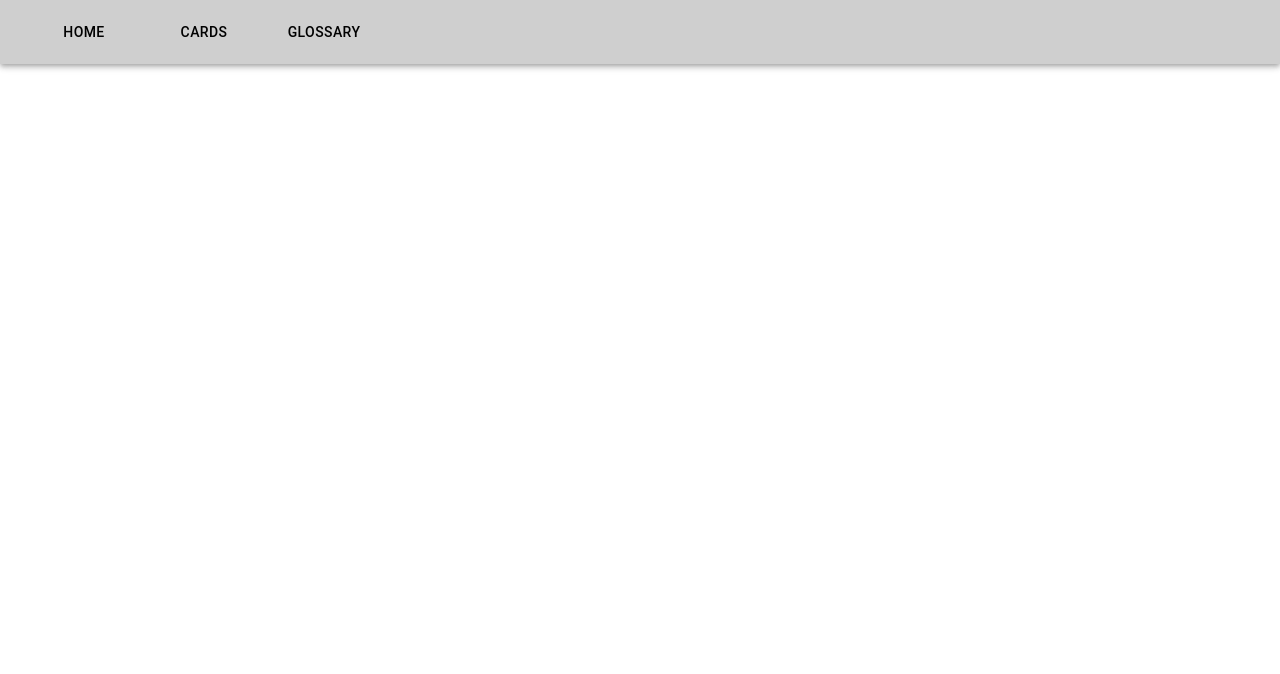
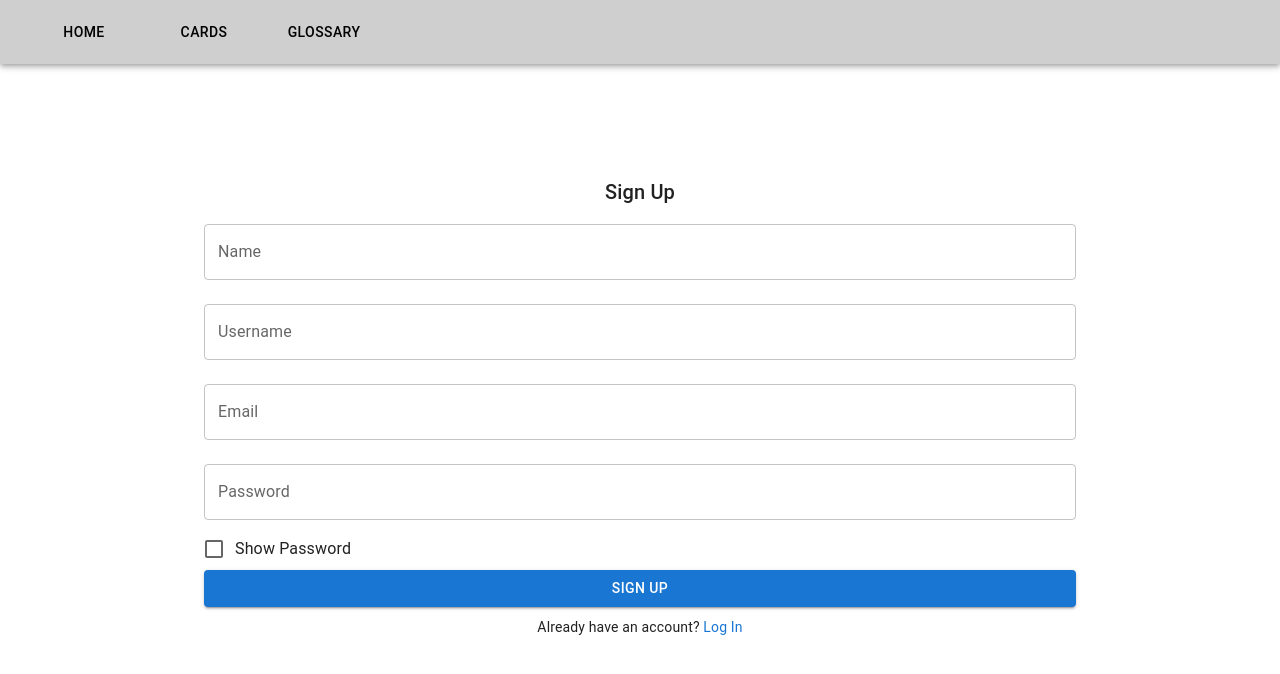
Before and after one commit to lingzhouc/phase-5-project, a React (Create React App) app in the folder client/: page /signup in a window 1280 px wide. Shown: the top 674 px of the page. Built offline with nearby package versions, Linux system fonts and the light colour scheme; no server answers.

Commit message:
ADD: started signup

```diff
--- a/client/src/components/auth/LogInForm.js
+++ b/client/src/components/auth/LogInForm.js
@@ -1,5 +1,5 @@
 import { useState } from "react";
-import { Formik, Form, Field, ErrorMessage} from "formik";
+import { Formik, Form, ErrorMessage} from "formik";
 import { Button, TextField, FormControlLabel, Checkbox, Link, Typography } from "@mui/material";
 import * as Yup from "yup";
 import "../../styling/auth.css"
@@ -32,7 +32,7 @@ function LogInForm() {
             validationSchema={validationSchema}
             onSubmit={onSubmit}
         >
-            {({ values, handleChange, handleBlur, setFieldValue, setFieldTouched }) => (
+            {({ values, handleChange, handleBlur }) => (
                 <Form className="login-form">
                     <Typography variant="h6" align="center">Login</Typography>
                     <TextField
@@ -44,11 +44,7 @@ function LogInForm() {
                         margin="normal"
                         autoComplete="off"
                         value={values.email}
-                        onChange={(e) => {
-                            handleChange(e);
-                            setFieldValue("email", e.target.value);
-                            setFieldTouched("email", true, false);
-                        }}
+                        onChange={handleChange}
                         onBlur={handleBlur}
                         />
                     <ErrorMessage name="email">
--- a/client/src/components/auth/SignUpForm.js
+++ b/client/src/components/auth/SignUpForm.js
@@ -1,5 +1,135 @@
+import { useState } from "react";
+import { Formik, Form, ErrorMessage } from "formik";
+import { Button, TextField, FormControlLabel, Checkbox, Link, Typography } from "@mui/material";
+import * as Yup from "yup";
+import "../../styling/auth.css";
+
 function SignUpForm() {
-    return
+    const [showPassword, setShowPassword] = useState(false);
+
+    const initialValues = {
+        name: "",
+        username: "",
+        email: "",
+        password: "",
+    };
+
+    const validationSchema = Yup.object({
+        name: Yup.string().required("Required"),
+        username: Yup.string().required("Required"),
+        email: Yup.string().email("Invalid email address").required("Required"),
+        password: Yup.string().required("Required"),
+    });
+
+    const handleTogglePassword = () => {
+        setShowPassword(!showPassword);
+    };
+
+    const onSubmit = (values) => {
+        // handle signup logic
+        console.log("Signup form submitted with values:", values);
+    };
+
+    return (
+        <Formik
+        initialValues={initialValues}
+        validationSchema={validationSchema}
+        onSubmit={onSubmit}
+        >
+        {({ values, handleChange, handleBlur }) => (
+            <Form className="signup-form">
+            <Typography variant="h6" align="center">Sign Up</Typography>
+
+            <TextField
+                fullWidth
+                label="Name"
+                variant="outlined"
+                id="name"
+                name="name"
+                margin="normal"
+                autoComplete="off"
+                value={values.name}
+                onChange={handleChange}
+                onBlur={handleBlur}
+            />
+            <ErrorMessage name="name">
+                {(msg) => <div style={{ color: "red" }}>{msg}</div>}
+            </ErrorMessage>
+
+            <TextField
+                fullWidth
+                label="Username"
+                variant="outlined"
+                id="username"
+                name="username"
+                margin="normal"
+                autoComplete="off"
+                value={values.username}
+                onChange={handleChange}
+                onBlur={handleBlur}
+            />
+            <ErrorMessage name="username">
+                {(msg) => <div style={{ color: "red" }}>{msg}</div>}
+            </ErrorMessage>
+
+            <TextField
+                fullWidth
+                label="Email"
+                variant="outlined"
+                id="email"
+                name="email"
+                margin="normal"
+                autoComplete="off"
+                value={values.email}
+                onChange={handleChange}
+                onBlur={handleBlur}
+            />
+            <ErrorMessage name="email">
+                {(msg) => <div style={{ color: "red" }}>{msg}</div>}
+            </ErrorMessage>
+
+            <TextField
+                fullWidth
+                label="Password"
+                variant="outlined"
+                id="password"
+                name="password"
+                margin="normal"
+                autoComplete="off"
+                type={showPassword ? "text" : "password"}
+                value={values.password}
+                onChange={handleChange}
+                onBlur={handleBlur}
+            />
+            <FormControlLabel
+                control={
+                <Checkbox
+                    id="showPassword"
+                    name="showPassword"
+                    onChange={handleTogglePassword}
+                    color="primary"
+                />
+                }
+                label="Show Password"
+            />
+            <ErrorMessage name="password">
+                {(msg) => <div style={{ color: "red" }}>{msg}</div>}
+            </ErrorMessage>
+
+            <Button type="submit" variant="contained" color="primary" fullWidth>
+                Sign Up
+            </Button>
+
+            <Typography variant="body2" align="center" style={{ marginTop: "10px" }}>
+                Already have an account?{" "}
+                <Link href="/login" underline="hover">
+                    Log In
+                </Link>
+            </Typography>
+            </Form>
+        )}
+        </Formik>
+    );
 }
 
-export default SignUpForm
+export default SignUpForm;
--- a/client/src/styling/auth.css
+++ b/client/src/styling/auth.css
@@ -1,4 +1,5 @@
-.login-form {
+.login-form,
+.signup-form {
     max-width: 936px;
     margin: 5rem auto;
     padding: 2rem;
```
